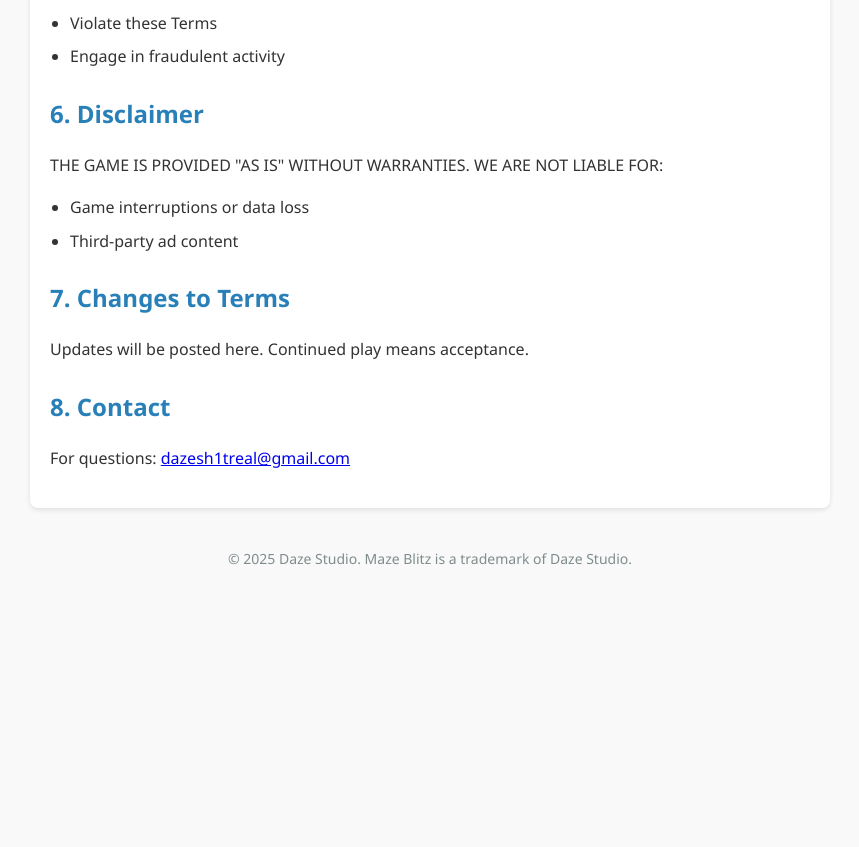
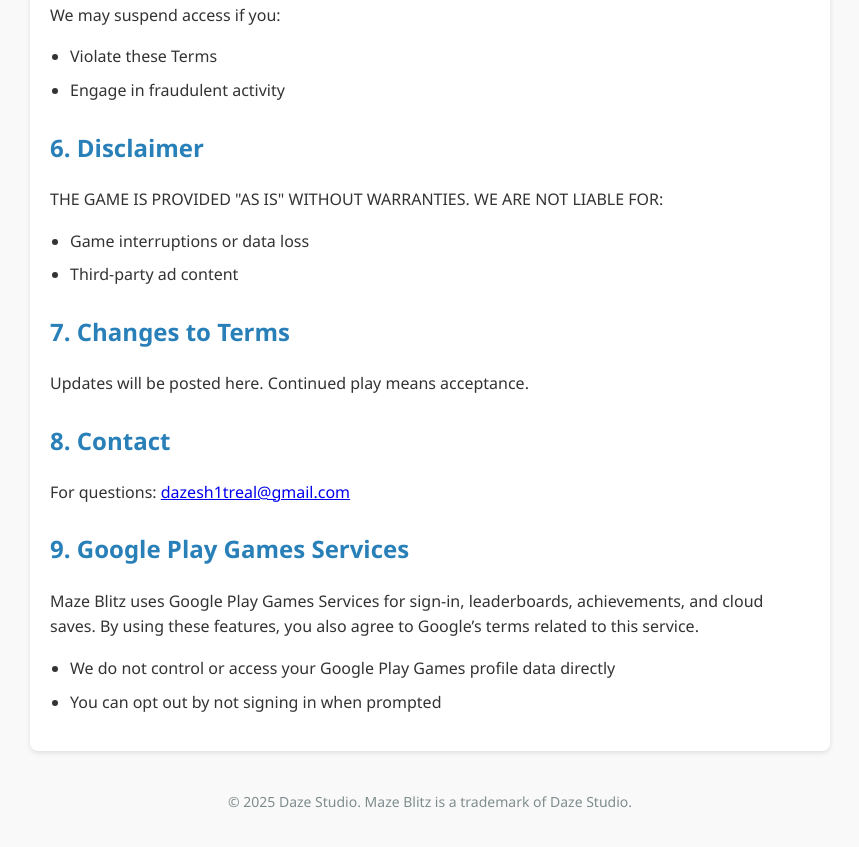
Before and after one commit to fmaulll/maze-blitz-tos, a plain HTML site: page index.html in a window 1280 px wide. Shown: the part 1203-2050 px from the top of the page, without its empty margins (210-1069 px from the left). Before the commit the page ends 1807 px from the top, so only its background shows below. Drawn offline with Linux system fonts and the light colour scheme.

Commit message:
Update index.html

```diff
--- a/index.html
+++ b/index.html
@@ -81,6 +81,7 @@
             <li>These Terms of Use</li>
             <li>Our <a href="https://fmaulll.github.io/maze-blitz-privacy/">Privacy Policy</a></li>
             <li>Google's AdMob <a href="https://support.google.com/admob/answer/6128543" target="_blank">Terms</a></li>
+            <li>Google Play Games Services <a href="https://policies.google.com/terms" target="_blank">Terms of Service</a></li>
         </ul>
 
         <h2>2. License</h2>
@@ -129,6 +130,14 @@
 
         <h2>8. Contact</h2>
         <p>For questions: <a href="mailto:dazesh1treal@gmail.com">dazesh1treal@gmail.com</a></p>
+
+        <h2>9. Google Play Games Services</h2>
+        <p>Maze Blitz uses Google Play Games Services for sign-in, leaderboards, achievements, and cloud saves. By using these features, you also agree to Google’s terms related to this service.</p>
+        <ul>
+          <li>We do not control or access your Google Play Games profile data directly</li>
+          <li>You can opt out by not signing in when prompted</li>
+        </ul>
+
     </div>
 
     <div class="footer">
```
